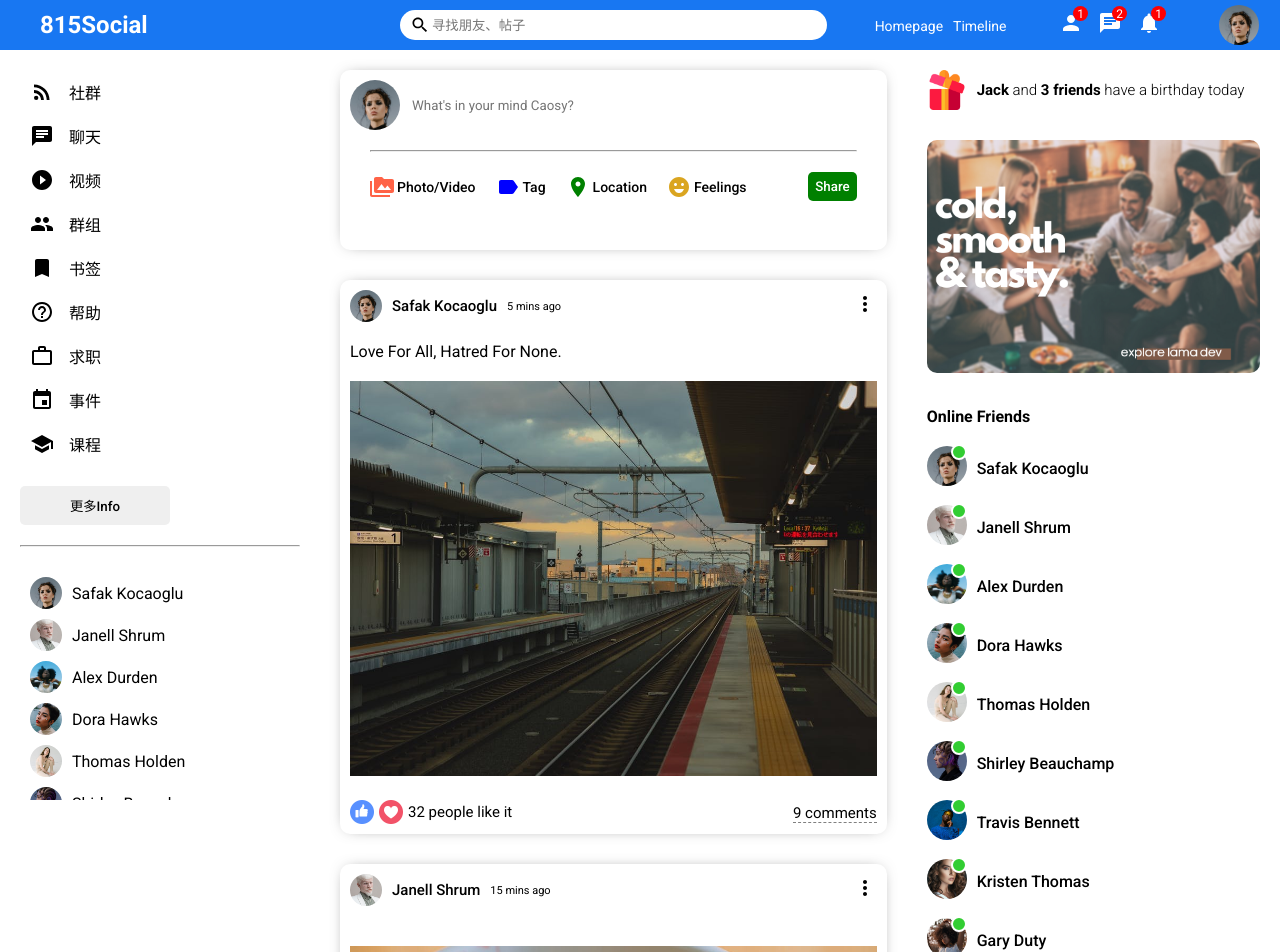
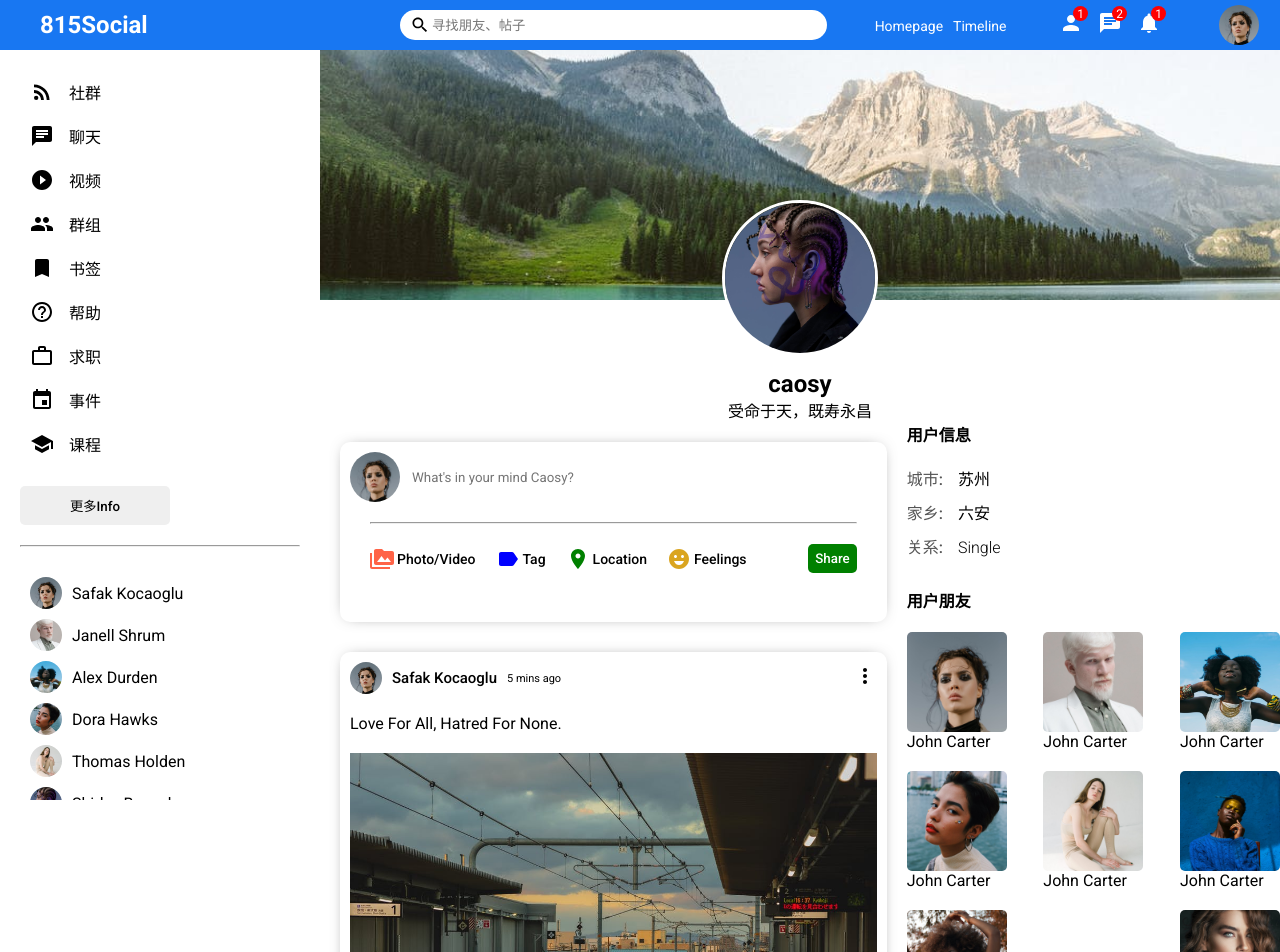
Before and after one commit to Cystatic/reactChat, a React (Create React App) app in the folder client/: page / in a window 1280 px wide. Shown: the top 952 px of the page. Built offline with nearby package versions, Linux system fonts and the light colour scheme.

Commit message:
用户主页

```diff
--- a/client/src/App.js
+++ b/client/src/App.js
@@ -1,8 +1,9 @@
 import Home from "./pages/home/Home"
+import Profile from "./pages/profile/Profile";
 // import PersonIcon from '@mui/icons-material/Person';
 function App() {
   return (
-    <Home></Home>
+    <Profile/>
     // <PersonIcon></PersonIcon>
   );
 }
--- a/client/src/components/leftbar/Leftbar.jsx
+++ b/client/src/components/leftbar/Leftbar.jsx
@@ -11,7 +11,7 @@
   School,
 } from '@mui/icons-material'
 import Friend from "../friend/Friend"
-import {Users} from "../../dummyData"
+import { Users } from "../../dummyData"
 
 export default function Leftbar() {
   return (
@@ -58,8 +58,8 @@
         <button className="leftbarButton">更多Info</button>
         <hr className="leftbarHr" />
         <ul className="leftbarFriendList">
-          {Users.map((u)=>(
-            <Friend key = {u.id} user = {u}/>
+          {Users.map((u) => (
+            <Friend key={u.id} user={u} />
           ))}
         </ul>
       </div>
--- a/client/src/components/onlineFriend/OnlineFriend.jsx
+++ b/client/src/components/onlineFriend/OnlineFriend.jsx
@@ -1,11 +1,11 @@
 import "./OnlineFriend.css"
 
-export default function OnlineFriend({user}) {
+export default function OnlineFriend({ user }) {
     return (
         <li className="rightbarFriend">
             <div className="rightbarProfileImgContainer">
-              <img src={user.profilePicture} alt="" className="rightbarFriendImg" />
-              <span className="rightbarOnline"></span>
+                <img src={user.profilePicture} alt="" className="rightbarFriendImg" />
+                <span className="rightbarOnline"></span>
             </div>
             <span className="rightbarUsername">{user.username}</span>
         </li>
--- a/client/src/components/rightbar/Rightbar.css
+++ b/client/src/components/rightbar/Rightbar.css
@@ -1,34 +1,98 @@
-.rightbar{
-    flex:3.5;
+.rightbar {
+    flex: 3.5;
 }
-.rightbarWrapper{
+
+.rightbarWrapper {
     /* 上内边距为20px，右内边距为20px，下内边距为0px，左内边距为20px。 */
-    padding: 20px 20px  0 20px;
+    padding: 20px 20px 0 20px;
 }
-.birthdayContainer{
+
+.birthdayContainer {
     display: flex;
     align-items: center;
 }
+
 .birthdayImg {
     width: 40px;
     height: 40px;
     margin-right: 10px;
 }
-.birthdayText{
+
+.birthdayText {
     font-size: 15px;
     font-weight: 300;
 }
-.rightbarAd{
+
+.rightbarAd {
     width: 100%;
     border-radius: 10px;
     margin: 30px 0;
 
 }
-.rightbarTitle{
+
+.rightbarTitle {
     margin-bottom: 20px;
 }
-.rightbarFriendList{
+
+.rightbarFriendList {
     padding: 0;
     margin: 0;
     list-style: none;
 }
+
+.rightbarInfo {
+    margin-bottom: 30px;
+}
+
+.rightbarInfoItem {
+    margin-bottom: 10px;
+}
+
+.rightbarInfoKey {
+    font-weight: 500;
+    margin-right: 15px;
+    color: #555;
+}
+
+.rightbarInfoValue {
+    font-weight: 300;
+}
+
+.rightbarFollowings {
+    display: flex;
+    flex-wrap: wrap;
+    justify-content: space-between;
+}
+
+.rightbarFollowing {
+    display: flex;
+    flex-direction: column;
+    margin-bottom: 20px;
+    cursor: pointer;
+}
+
+.rightbarFollowingImg {
+    width: 100px;
+    height: 100px;
+    object-fit: cover;
+    border-radius: 5px;
+}
+
+.rightbarFollowButton {
+    margin-top: 30px;
+    margin-bottom: 10px;
+    border: none;
+    background-color: #1872f2;
+    color: white;
+    border-radius: 5px;
+    padding: 5px 10px;
+    display: flex;
+    align-items: center;
+    font-size: 16px;
+    font-weight: 500;
+    cursor: pointer;
+}
+
+.rightbarFollowButton:focus {
+    outline: none;
+}
--- a/client/src/components/rightbar/Rightbar.jsx
+++ b/client/src/components/rightbar/Rightbar.jsx
@@ -1,9 +1,11 @@
 import "./Rightbar.css"
-import {Users} from "../../dummyData"
+import { Users } from "../../dummyData"
 import OnlineFriend from "../onlineFriend/OnlineFriend"
 
-export default function Rightbar() {
+export default function Rightbar({ prfile }) {
+  const HomeRightbar = () => {
     return (
+      <>
         <div className="rightbar">
           <div className="rightbarWrapper">
             <div className="birthdayContainer">
@@ -15,11 +17,111 @@
             <img src="/assets/ad.png" alt="" className="rightbarAd" />
             <h4 className="rightbarTitle">Online Friends</h4>
             <ul className="rightbarFriendList">
-          {Users.map((u)=>(
-            <OnlineFriend key={u.id} user={u}/>
+              {Users.map((u) => (
+                <OnlineFriend key={u.id} user={u} />
               ))}
             </ul>
           </div>
         </div>
+      </>
+    )
+  };
+  const ProfileRightbar = () => {
+    return (
+      <>
+        <h4 className="rightbarTitle">用户信息</h4>
+        <div className="rightbarInfo">
+          <div className="rightbarInfoItem">
+            <span className="rightbarInfoKey">城市:</span>
+            <span className="rightbarInfoValue">苏州</span>
+          </div>
+          <div className="rightbarInfoItem">
+            <span className="rightbarInfoKey">家乡:</span>
+            <span className="rightbarInfoValue">六安 </span>
+          </div>
+          <div className="rightbarInfoItem">
+            <span className="rightbarInfoKey">关系:</span>
+            <span className="rightbarInfoValue">Single
+            </span>
+          </div>
+        </div>
+        <h4 className="rightbarTitle">用户朋友</h4>
+        <div className="rightbarFollowings">
+          <div className="rightbarFollowing">
+            <img
+              src="assets/person/1.jpeg"
+              alt=""
+              className="rightbarFollowingImg"
+            />
+            <span className="rightbarFollowingName">John Carter</span>
+          </div>
+          <div className="rightbarFollowing">
+            <img
+              src="assets/person/2.jpeg"
+              alt=""
+              className="rightbarFollowingImg"
+            />
+            <span className="rightbarFollowingName">John Carter</span>
+          </div>
+          <div className="rightbarFollowing">
+            <img
+              src="assets/person/3.jpeg"
+              alt=""
+              className="rightbarFollowingImg"
+            />
+            <span className="rightbarFollowingName">John Carter</span>
+          </div>
+          <div className="rightbarFollowing">
+            <img
+              src="assets/person/4.jpeg"
+              alt=""
+              className="rightbarFollowingImg"
+            />
+            <span className="rightbarFollowingName">John Carter</span>
+          </div>
+          <div className="rightbarFollowing">
+            <img
+              src="assets/person/5.jpeg"
+              alt=""
+              className="rightbarFollowingImg"
+            />
+            <span className="rightbarFollowingName">John Carter</span>
+          </div>
+          <div className="rightbarFollowing">
+            <img
+              src="assets/person/7.jpeg"
+              alt=""
+              className="rightbarFollowingImg"
+            />
+            <span className="rightbarFollowingName">John Carter</span>
+          </div>
+          <div className="rightbarFollowing">
+            <img
+              src="assets/person/9.jpeg"
+              alt=""
+              className="rightbarFollowingImg"
+            />
+            <span className="rightbarFollowingName">John Carter</span>
+          </div>
+          <div className="rightbarFollowing">
+            <img
+              src="assets/person/8.jpeg"
+              alt=""
+              className="rightbarFollowingImg"
+            />
+            <span className="rightbarFollowingName">John Carter</span>
+          </div>
+        </div>
+      </>
+    )
+  };
+  return (
+    <>
+      <div className="rightbar">
+        <div className="rightWrapper">
+          <ProfileRightbar />
+        </div>
+      </div>
+    </>
   )
 }
--- /dev/null
+++ b/client/src/pages/profile/Profile.css
@@ -0,0 +1,50 @@
+.profile {
+    display: flex;
+}
+
+.profileRight {
+    flex: 9;
+}
+
+.profileCover {
+    height: 320px;
+    position: relative;
+}
+
+.profileCoverImg {
+    width: 100%;
+    height: 250px;
+    object-fit: cover;
+}
+
+.profileUserImg {
+    width: 150px;
+    height: 150px;
+    border-radius: 50%;
+    object-fit: cover;
+    position: absolute;
+    left: 0;
+    right: 0;
+    margin: auto;
+    top: 150px;
+    border: 3px solid white;
+}
+
+.profileInfo {
+    display: flex;
+    flex-direction: column;
+    align-items: center;
+    justify-content: center;
+}
+
+.profileInfoName {
+    font-size: 24px;
+}
+
+.profileInfoDesc {
+    font-weight: 300;
+}
+
+.profileRightBottom {
+    display: flex;
+}
--- /dev/null
+++ b/client/src/pages/profile/Profile.jsx
@@ -0,0 +1,41 @@
+import "./Profile.css"
+import Topbar from "../../components/topbar/Topbar"
+import Leftbar from "../../components/leftbar/Leftbar"
+import Midbar from "../../components/midbar/Midbar"
+import Rightbar from "../../components/rightbar/Rightbar"
+
+export default function Profile() {
+    return (
+        <>
+            <Topbar />
+            <div className="profile">
+                <Leftbar />
+                <div className="profileRight">
+                    <div className="profileRightTop">
+                        <div className="profileCover">
+                            <img
+                                className="profileCoverImg"
+                                src="/assets/post/3.jpeg"
+                                alt=""
+                            />
+                            <img
+                                className="profileUserImg"
+                                src="/assets/person/6.jpeg"
+                                alt=""
+                            />
+                        </div>
+                        <div className="profileInfo">
+                            <h4 className="profileInfoName">caosy</h4>
+                            <span className="profileInfoDesc">受命于天，既寿永昌</span>
+                        </div>
+                    </div>
+                    <div className="profileRightBottom">
+                        <Midbar/>
+                        <Rightbar profile/>
+                    </div>
+                </div>
+
+            </div>
+        </>
+    )
+}
```
Also changed, not shown: client/src/components/midbar/Midbar.jsx (+7 -7 lines), client/src/components/post/Post.jsx (+11 -11 lines), client/src/components/topbar/Topbar.jsx (+5 -5 lines), client/src/pages/home/Home.jsx (+4 -4 lines). Lines whose indentation alone changed are shown as unchanged.
